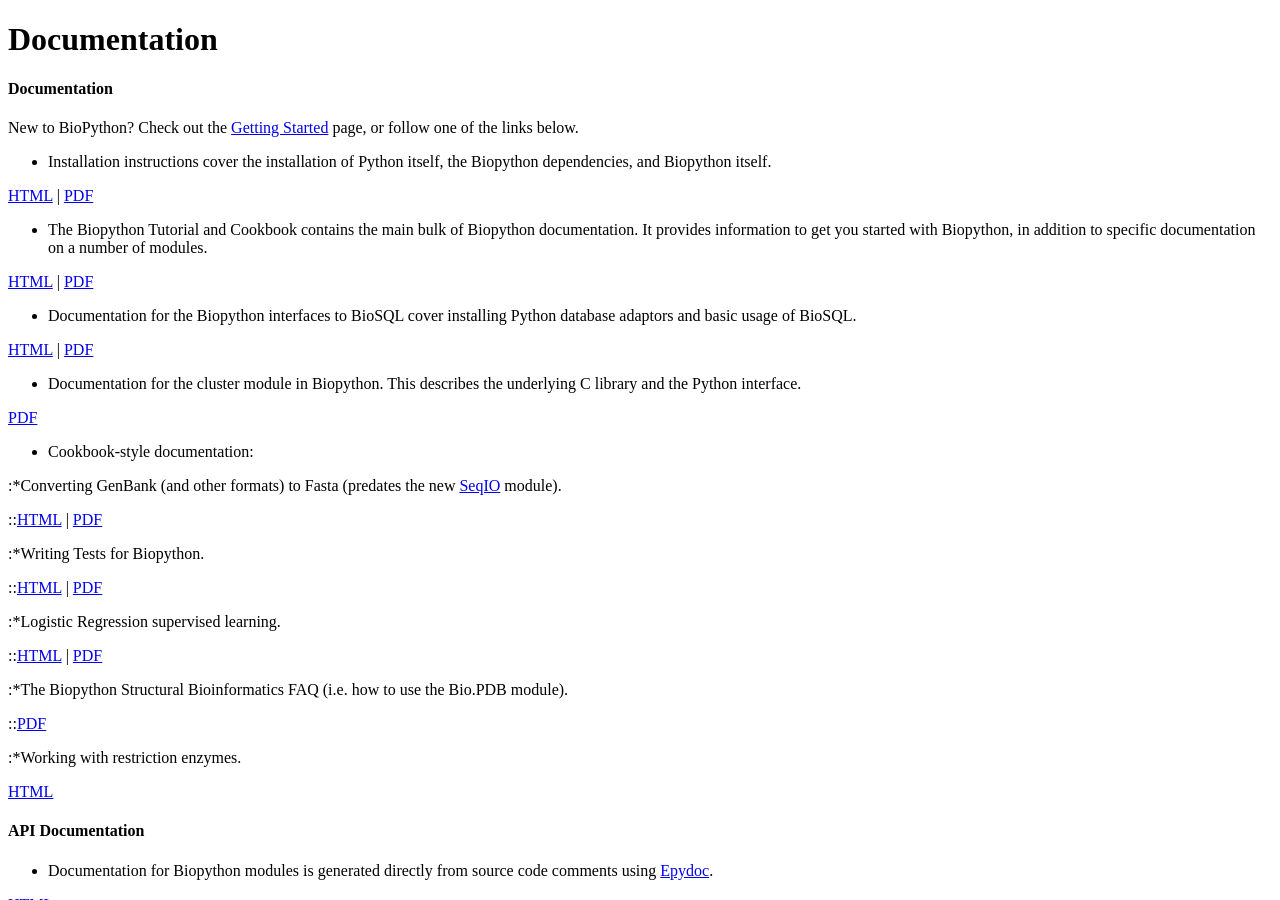
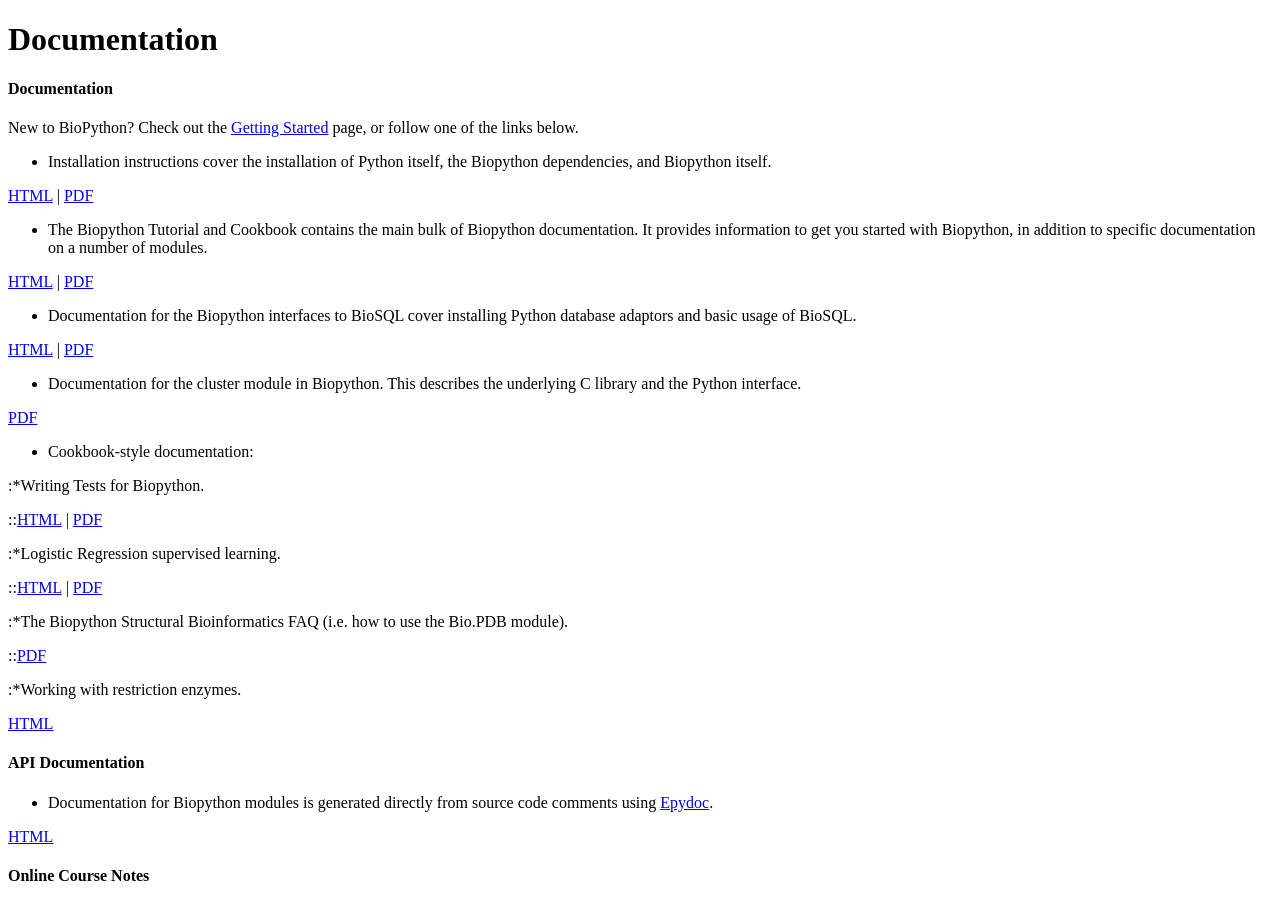
Before and after one commit to biopython/biopython.github.io, a Jekyll site: the page built from wiki/Documentation.md, in a window 1280 px wide and 900 px high. Built offline with Jekyll 4.4.1, drawn with Linux system fonts in a browser that asks for light colours.

Commit message:
The GenBank to Fasta cookbook using FormatIO has been removed from CVS

```diff
--- a/wiki/Documentation.md
+++ b/wiki/Documentation.md
@@ -40,12 +40,6 @@ below.
 [PDF](http://biopython.org/DIST/docs/cluster/cluster.pdf)
 
 -   Cookbook-style documentation:
-
-:\*Converting GenBank (and other formats) to Fasta (predates the new
-[SeqIO](SeqIO "wikilink") module).
-
-::[HTML](http://biopython.org/DIST/docs/cookbook/genbank_to_fasta.html)
-| [PDF](http://biopython.org/DIST/docs/cookbook/genbank_to_fasta.pdf)
 
 :\*Writing Tests for Biopython.
 
```
Also changed, not shown: 1 other file.
